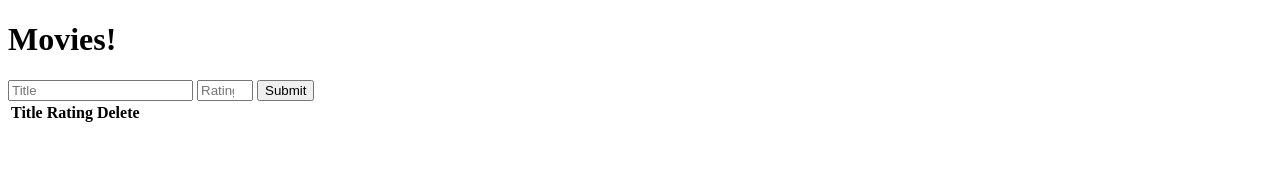
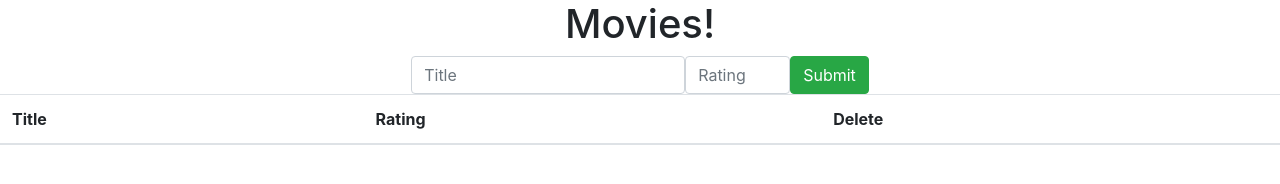
Before and after one commit to jeschoy/jquery, a plain HTML site: page indexmovies.html in a window 1280 px wide. Drawn offline with nearby package versions, Linux system fonts and the light colour scheme.

Commit message:
added styling to form

```diff
--- a/app.js
+++ b/app.js
@@ -8,14 +8,20 @@ $(function () {
     let movie = $('#title').val();
     let rating = $('#rating').val();
 
+    // append movies to page
     let movieInfo = { movie, rating };
     const movieTable = createMovieTable(movieInfo);
 
     moviesList.push(movieInfo);
 
     $('#movie-list').append(movieTable);
+
+    // reset form after submitting
     $('#movie-form').trigger('reset');
-    console.log(movieTable);
+  });
+
+  $('tbody').on('click', '.btn', function (e) {
+    $(e.target).closest('tr').remove();
   });
 });
 
--- a/indexmovies.html
+++ b/indexmovies.html
@@ -3,16 +3,28 @@
   <head>
     <meta charset="UTF-8" />
     <meta name="viewport" content="width=device-width, initial-scale=1.0" />
-    <title>Document</title>
+    <link rel="stylesheet" href="https://stackpath.bootstrapcdn.com/bootstrap/4.1.3/css/bootstrap.min.css"
+    integrity="sha384-MCw98/SFnGE8fJT3GXwEOngsV7Zt27NXFoaoApmYm81iuXoPkFOJwJ8ERdknLPMO" crossorigin="anonymous">
+    <title>Movies List!</title>
   </head>
   <body>
-    <h1>Movies!</h1>
-    <form action="input" id="movie-form">
-      <input type="text" id='title' placeholder='Title'>
-      <input type="number" id='rating' min="0" max='10' placeholder="Rating">
-      <button class="submit">Submit</button>
+    <h1 class="main-heading text-center">Movies!</h1>
+
+    <form class="form-inline justify-content-center" id="movie-form">
+      <div class="form-group">
+        <input type="text" id='title' placeholder='Title' class="form-control">
+      </div>
+
+      <div class="form-group">
+        <input class='form-control' type="number" id='rating' min="0" max='10' placeholder="Rating">
+      </div>
+
+      <div class="form-group">
+        <button class="submit btn btn-success">Submit</button>
+      </div>
+
     </form>
-    <table>
+    <table class="table">
       <thead class="movie-table">
         <tr>
           <th>Title</th>
```
